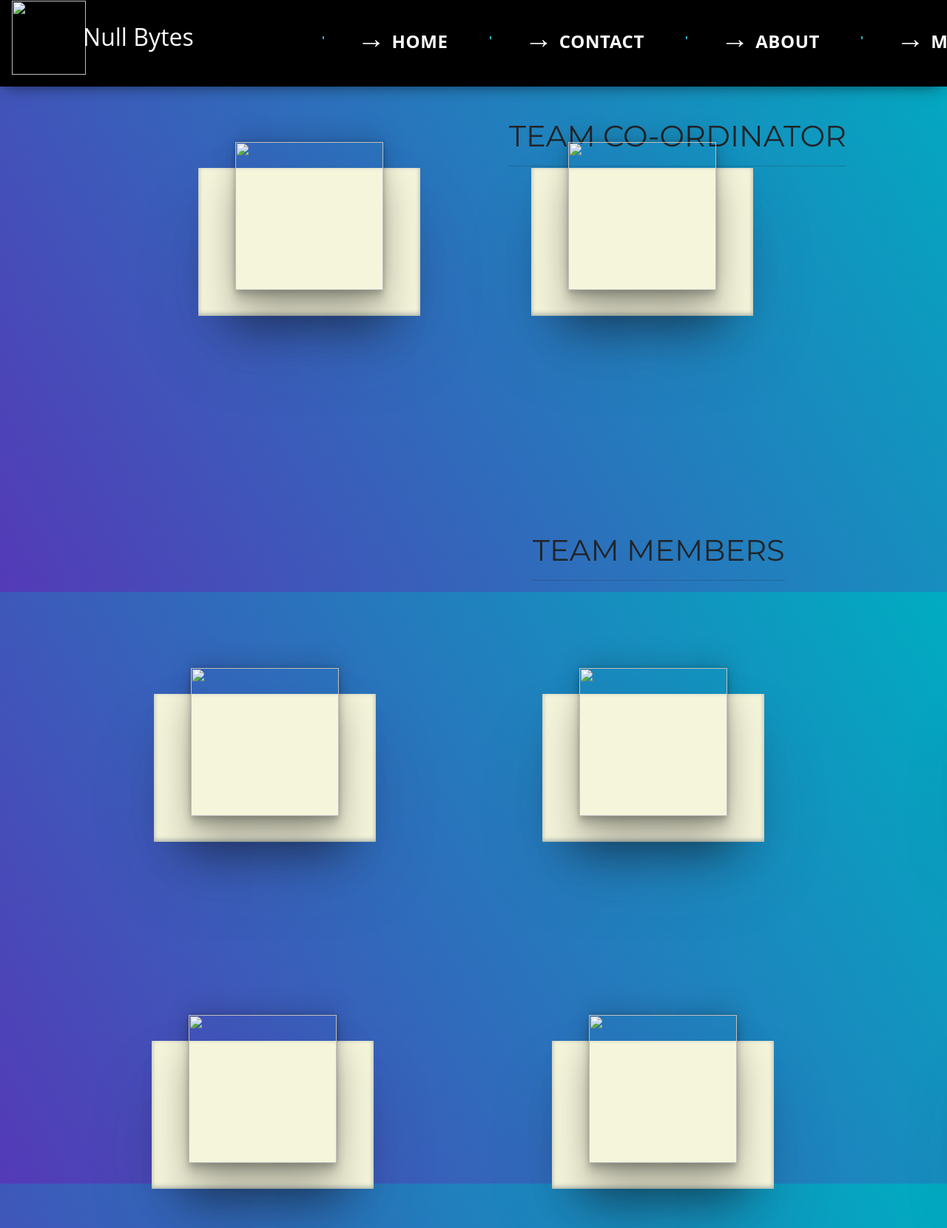
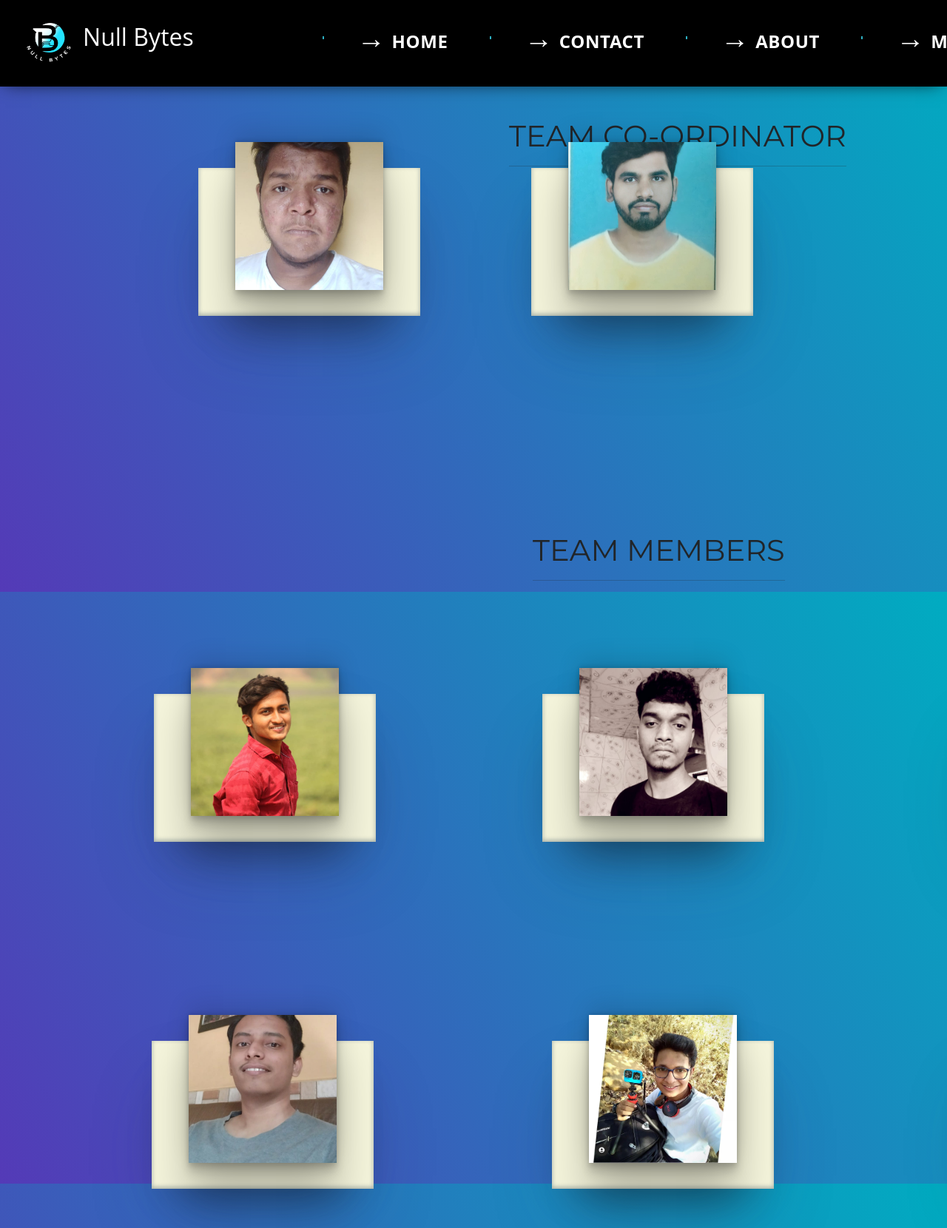
Before and after one commit to NULLBYTES0/-NULL-BYTES-WEBSITE-, a plain HTML site: page members.html in a window 1280 px wide. Shown: the top 1660 px of the page at 74% size. Drawn offline with nearby package versions, Linux system fonts and the light colour scheme.

Commit message:
Update members.html

```diff
--- a/members.html
+++ b/members.html
@@ -21,7 +21,7 @@
         <div class="container">
             <div class="logo">
 
-             <a href="index.html">   <img class="logo_null" src="../photo/logo.png" alt="">
+             <a href="index.html">   <img class="logo_null" src="logo.png" alt="">
 
                 <h2>
                     Null Bytes
@@ -57,7 +57,7 @@
         <div class="main">
             <div class="temp">
 
-                <img src="../photo/anurag.jpg" alt="">
+                <img src="anurag.jpg" alt="">
                 <div class="text">
 
                     <p>NAME:-ANURAG SIDHU</p>
@@ -73,7 +73,7 @@
         <div class="main">
             <div class="temp">
 
-                <img src="../photo/deepak.jpg" alt="">
+                <img src="deepak.jpg" alt="">
                 <div class="text">
 
                     <p>NAME:-DEEPAK OVHAL</p>
@@ -95,7 +95,7 @@
  <div class="main_1">
             <div class="temp">
 
-                <img src="../photo/shyam_1.jpg" alt="">
+                <img src="shyam_1.jpg" alt="">
                 <div class="text">
 
                     <p>NAME:-SHYAM SWAMI</p>
@@ -112,7 +112,7 @@
    <div class="main_2">
             <div class="temp">
 
-                <img src="../photo/ashish.jpg" alt="">
+                <img src="ashish.jpg" alt="">
                 <div class="text">
 
                     <p>NAME:-AASHISH GAJADHANE</p>
@@ -128,7 +128,7 @@
              <div class="main_3">
             <div class="temp">
 
-                <img src="../photo/abhijeet.jpg" alt="">
+                <img src="abhijeet.jpg" alt="">
                 <div class="text">
 
                     <p>NAME:-ABHIJEET SINGH</p>
@@ -145,7 +145,7 @@
         <div class="main_4">
             <div class="temp">
 
-                <img src="../photo/ankush.jpg" alt="">
+                <img src="ankush.jpg" alt="">
                 <div class="text">
 
                     <p>NAME:-ANKUSH SONAWNE</p>
@@ -162,7 +162,7 @@
      <div class="main_5">
             <div class="temp">
 
-                <img src="../photo/anand.jpg" alt="">
+                <img src="anand.jpg" alt="">
                 <div class="text">
 
                     <p>NAME:-ANAND CHOUDHARI</p>
@@ -179,7 +179,7 @@
        <div class="main_6">
             <div class="temp">
 
-                <img src="../photo/swapnil.jpg" alt="">
+                <img src="swapnil.jpg" alt="">
                 <div class="text">
 
                     <p>NAME:-SWAPNIL THIK</p>
```
